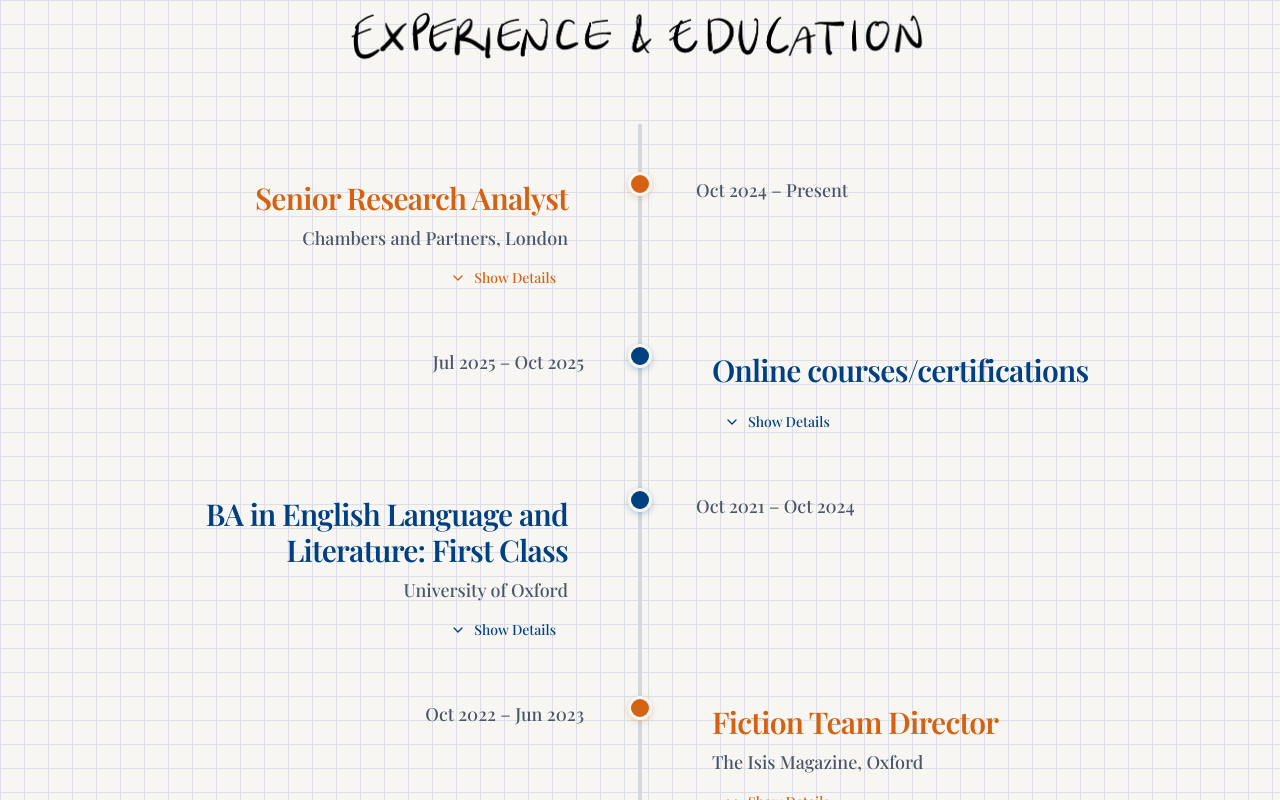
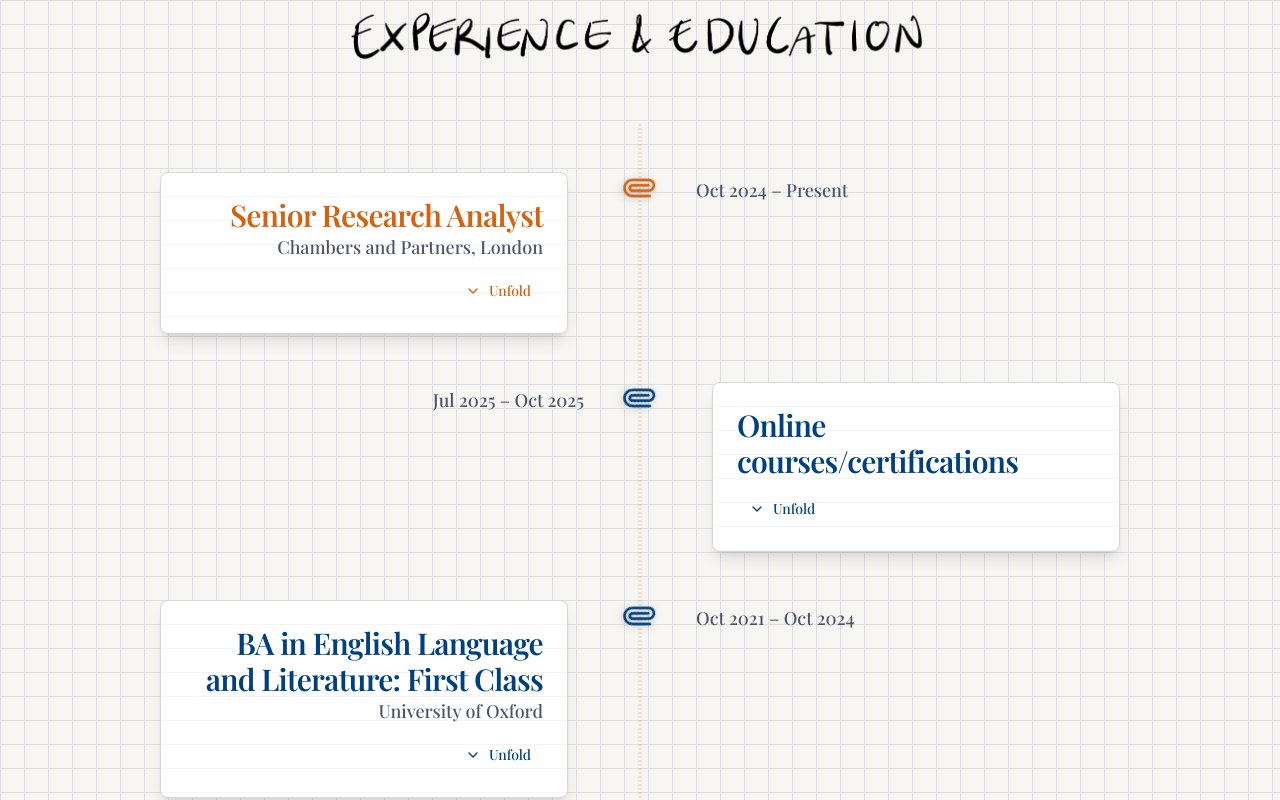
Before and after one commit to AKING-42/ani-king-cv, a React (Vite) app: page / in a window 1280 px wide. Shown: the part 1080-1880 px from the top of the page. Built offline with nearby package versions, Linux system fonts and the light colour scheme; the HTML template or start-up script is replaced by a standard one.

Commit message:
Refactor timeline to binder ring

```diff
--- a/src/components/Timeline.tsx
+++ b/src/components/Timeline.tsx
@@ -1,5 +1,5 @@
 import { useState } from "react";
-import { ChevronDown, ChevronUp } from "lucide-react";
+import { ChevronDown, ChevronUp, Paperclip } from "lucide-react";
 import { Button } from "@/components/ui/button";
 
 interface TimelineItem {
@@ -109,8 +109,12 @@ export const Timeline = () => {
 
   return (
     <div className="relative max-w-4xl mx-auto py-4 sm:py-12">
-      {/* Central line - hidden on mobile, shown on larger screens */}
-      <div className="hidden md:block absolute left-1/2 top-0 bottom-0 w-1 bg-border -translate-x-1/2" />
+      {/* String line - hidden on mobile, shown on larger screens */}
+      <div className="hidden md:block absolute left-1/2 top-0 bottom-0 w-1 -translate-x-1/2 bg-gradient-to-b from-amber-800/60 via-amber-700/50 to-amber-800/60 shadow-sm"
+        style={{
+          backgroundImage: 'repeating-linear-gradient(0deg, transparent, transparent 2px, rgba(139, 69, 19, 0.1) 2px, rgba(139, 69, 19, 0.1) 4px)',
+        }}
+      />
 
       <div className="space-y-8 sm:space-y-12">
         {timelineData.map((item, index) => {
@@ -125,16 +129,19 @@ export const Timeline = () => {
                 isLeft ? "md:flex-row" : "md:flex-row-reverse"
               } flex-col`}
             >
-              {/* Content - mobile: full width, desktop: half width */}
-              <div className={`w-full md:w-[calc(50%-0.5rem)] ${isLeft ? "md:pr-8 md:text-right md:-translate-x-8" : "md:pl-8 md:text-left md:translate-x-8"} pl-8 md:pl-0 transition-transform`}>
-                <div className="space-y-2">
-                  {/* Mobile node indicator */}
+              {/* Card content - styled as paper */}
+              <div className={`w-full md:w-[calc(50%-0.5rem)] ${isLeft ? "md:pr-8 md:text-right md:-translate-x-8" : "md:pl-8 md:text-left md:translate-x-8"} pl-8 md:pl-0`}>
                 <div
-                    className="md:hidden absolute left-0 top-1 w-4 h-4 rounded-full border-2 border-background shadow-sm"
+                  className="bg-card border border-border rounded-sm shadow-lg p-4 sm:p-6 relative overflow-hidden transition-all duration-300"
                   style={{
-                      backgroundColor: `hsl(var(--${nodeColor}))`,
-                      boxShadow: `0 1px 4px hsl(var(--${nodeColor}) / 0.25)`
+                    backgroundColor: 'hsl(var(--card))',
+                    backgroundImage: 'linear-gradient(to bottom, transparent 0%, transparent calc(100% - 1px), hsl(var(--border) / 0.3) calc(100% - 1px))',
+                    backgroundSize: '100% 1.5rem',
                   }}
+                >
+                  {/* Paperclip on mobile */}
+                  <Paperclip
+                    className="md:hidden absolute left-2 top-2 w-5 h-5 text-muted-foreground/40 rotate-45"
                   />
 
                   <h3
@@ -153,8 +160,16 @@ export const Timeline = () => {
                     {item.dates}
                   </p>
 
-                  {isExpanded && (
-                    <ul className={`mt-4 space-y-3 text-base sm:text-lg ${isLeft ? "md:text-right" : "md:text-left"} text-left`}>
+                  {/* Folding card reveal for details */}
+                  <div
+                    className="origin-top transition-all duration-500 ease-out overflow-hidden"
+                    style={{
+                      transform: isExpanded ? 'scaleY(1)' : 'scaleY(0)',
+                      height: isExpanded ? 'auto' : '0',
+                      opacity: isExpanded ? 1 : 0,
+                    }}
+                  >
+                    <ul className={`mt-4 pt-4 border-t border-border/30 space-y-3 text-base sm:text-lg ${isLeft ? "md:text-right" : "md:text-left"} text-left`}>
                       {item.bullets.map((bullet, bulletIndex) => (
                         <li
                           key={bulletIndex}
@@ -164,17 +179,7 @@ export const Timeline = () => {
                           }}
                         >
                           <span
-                            className="hidden md:inline-block"
-                            style={{
-                              width: '4px',
-                              height: '4px',
-                              borderRadius: '50%',
-                              backgroundColor: `hsl(var(--${nodeColor}))`,
-                              flexShrink: 0
-                            }}
-                          />
-                          <span
-                            className="md:hidden inline-block"
+                            className="inline-block"
                             style={{
                               width: '4px',
                               height: '4px',
@@ -187,7 +192,7 @@ export const Timeline = () => {
                         </li>
                       ))}
                     </ul>
-                  )}
+                  </div>
 
                   <Button
                     variant="ghost"
@@ -199,12 +204,12 @@ export const Timeline = () => {
                     {isExpanded ? (
                       <>
                         <ChevronUp className="h-4 w-4" />
-                        Show Less
+                        Fold
                       </>
                     ) : (
                       <>
                         <ChevronDown className="h-4 w-4" />
-                        Show Details
+                        Unfold
                       </>
                     )}
                   </Button>
@@ -218,14 +223,16 @@ export const Timeline = () => {
                 </p>
               </div>
 
-              {/* Node - clean modern style - desktop only */}
-              <div
-                className="hidden md:block absolute left-1/2 -translate-x-1/2 w-6 h-6 rounded-full border-[3px] border-background shadow-md z-10 transition-all hover:scale-110"
+              {/* Paperclip at node - desktop only */}
+              <div className="hidden md:block absolute left-1/2 -translate-x-1/2 z-10">
+                <Paperclip
+                  className="w-8 h-8 rotate-45 transition-all hover:scale-110"
                   style={{
-                  backgroundColor: `hsl(var(--${nodeColor}))`,
-                  boxShadow: `0 2px 6px hsl(var(--${nodeColor}) / 0.25)`
+                    color: `hsl(var(--${nodeColor}))`,
+                    filter: 'drop-shadow(0 2px 4px rgba(0,0,0,0.2))'
                   }}
                 />
+              </div>
             </div>
           );
         })}
```
Lines whose indentation alone changed are shown as unchanged.
